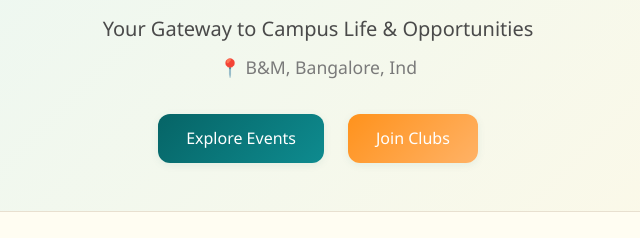
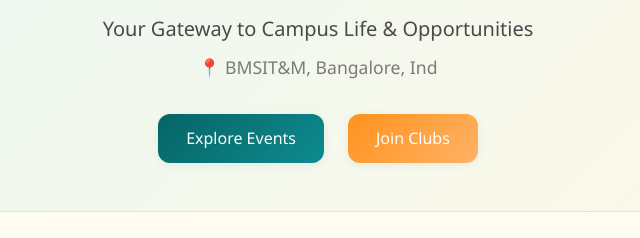
Before and after one commit to RishithSuresh/Nexus-Web-Project, a website: page frontend/index.html in a window 1280 px wide. Shown: the part 190-428 px from the top of the page, 322-962 px from the left. Drawn offline with Linux system fonts and the light colour scheme; sample sign-in values are in the browser's storage.

Commit message:
Frontend Corrections

```diff
--- a/frontend/index.html
+++ b/frontend/index.html
@@ -65,7 +65,7 @@
             <div class="hero-content">
                 <h1 class="hero-title">Welcome to Campus Connect</h1>
                 <p class="hero-tagline">Your Gateway to Campus Life & Opportunities</p>
-                <p class="hero-location">📍 B&M, Bangalore, Ind</p>
+                <p class="hero-location">📍 BMSIT&M, Bangalore, Ind</p>
                 <div class="hero-buttons">
                     <a href="pages/events.html" class="btn btn-primary">Explore Events</a>
                     <a href="pages/clubs.html" class="btn btn-secondary">Join Clubs</a>
```
